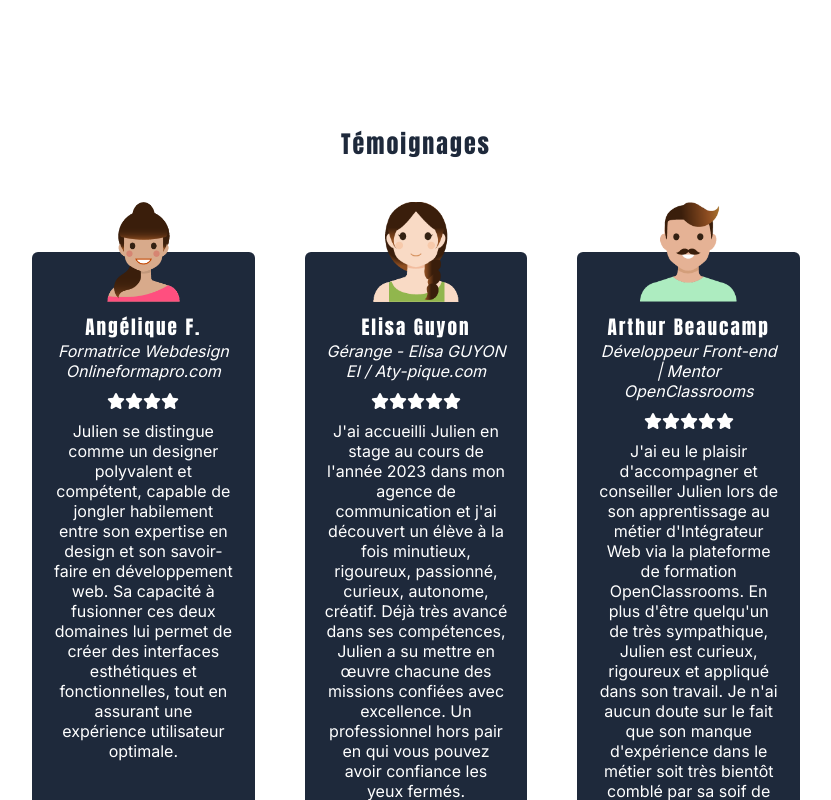
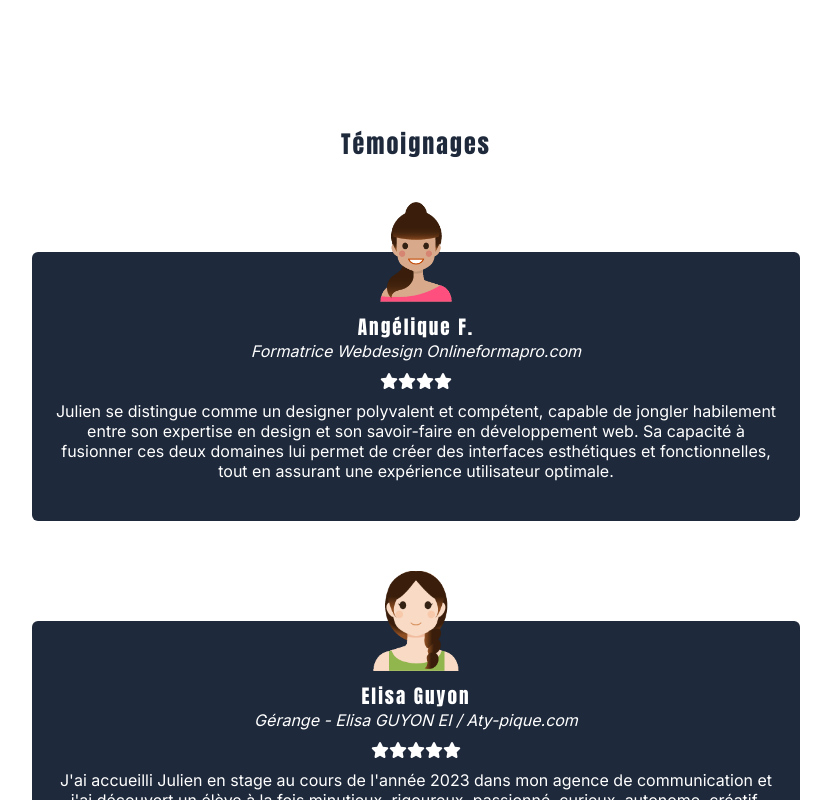
Before and after one commit to thevenardjulien/OC_JT_P12_MyPortfolioV2, a React (Vite) app: page / in a window 1280 px wide. Shown: the part 1360-2160 px from the top of the page, without its empty margins (224-1055 px from the left). Built offline with nearby package versions, Linux system fonts and the light colour scheme.

Commit message:
Update footer with dynamic dateyear

```diff
--- a/src/components/Testimonials/style.scss
+++ b/src/components/Testimonials/style.scss
@@ -14,12 +14,11 @@
 
 @media screen and (min-width: 768px) {
   .testimonials {
-    grid-template-columns: repeat(2, 1fr);
     column-gap: 50px;
   }
 }
 
-@media screen and (min-width: 1024px) {
+@media screen and (min-width: 1500px) {
   .testimonials {
     grid-template-columns: repeat(3, 1fr);
   }
--- a/src/layouts/Footer/index.jsx
+++ b/src/layouts/Footer/index.jsx
@@ -1,15 +1,19 @@
-import { faLinkedin } from "@fortawesome/free-brands-svg-icons";
-import { faGithub } from "@fortawesome/free-brands-svg-icons";
+import {
+  faBehance,
+  faGithub,
+  faLinkedin,
+} from "@fortawesome/free-brands-svg-icons";
 import { faEnvelope } from "@fortawesome/free-regular-svg-icons";
 import { FontAwesomeIcon } from "@fortawesome/react-fontawesome";
 import { Link } from "react-router-dom";
-import { faBehance } from "@fortawesome/free-brands-svg-icons";
 import "./style.scss";
 
 const Footer = () => {
+  const year = new Date().getFullYear();
+
   return (
     <footer>
-      <h3>JULIEN THEVENARD © 2024</h3>
+      <h3>JULIEN THEVENARD © {year}</h3>
       <ul>
         <li>
           <Link
```
